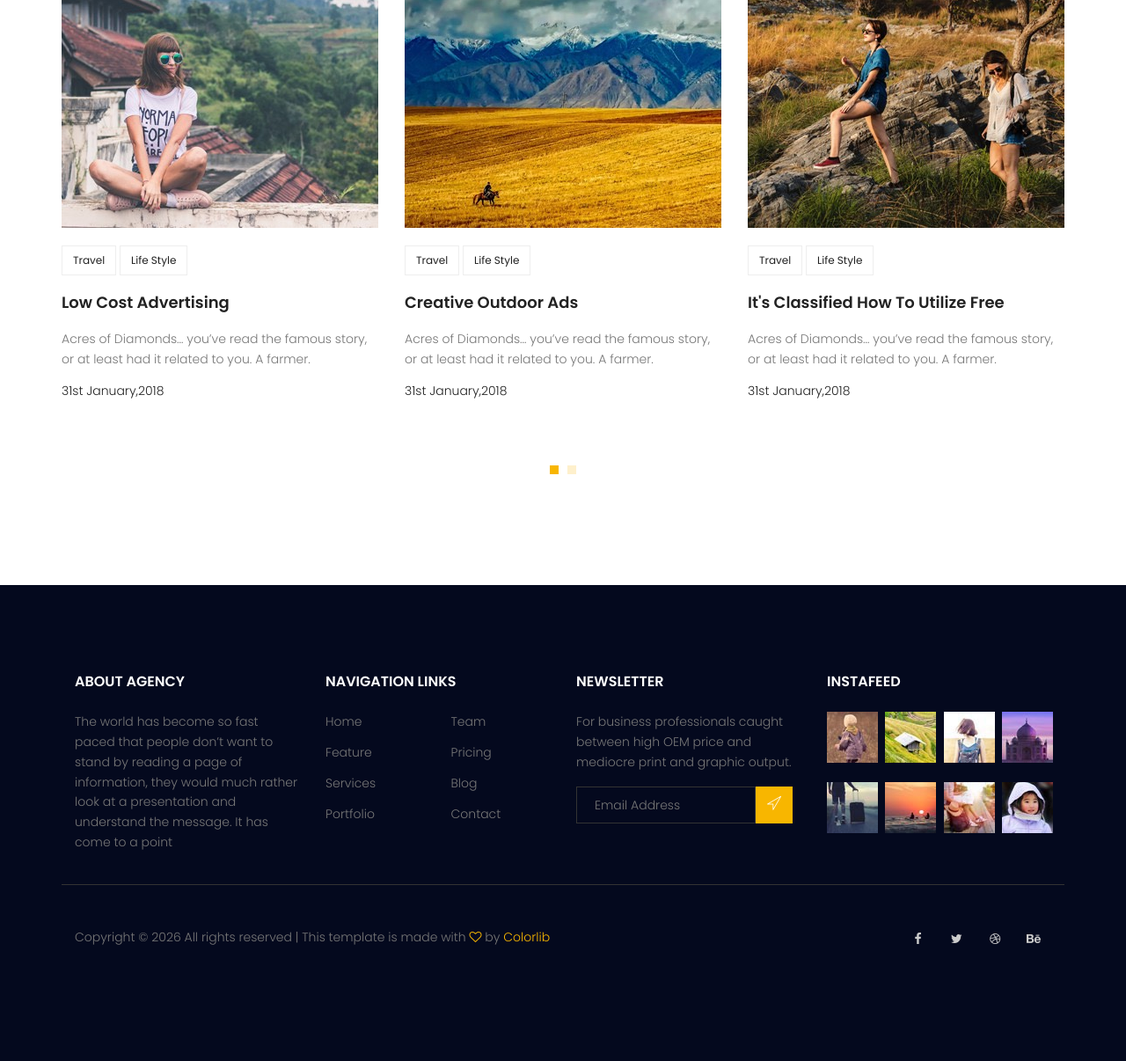
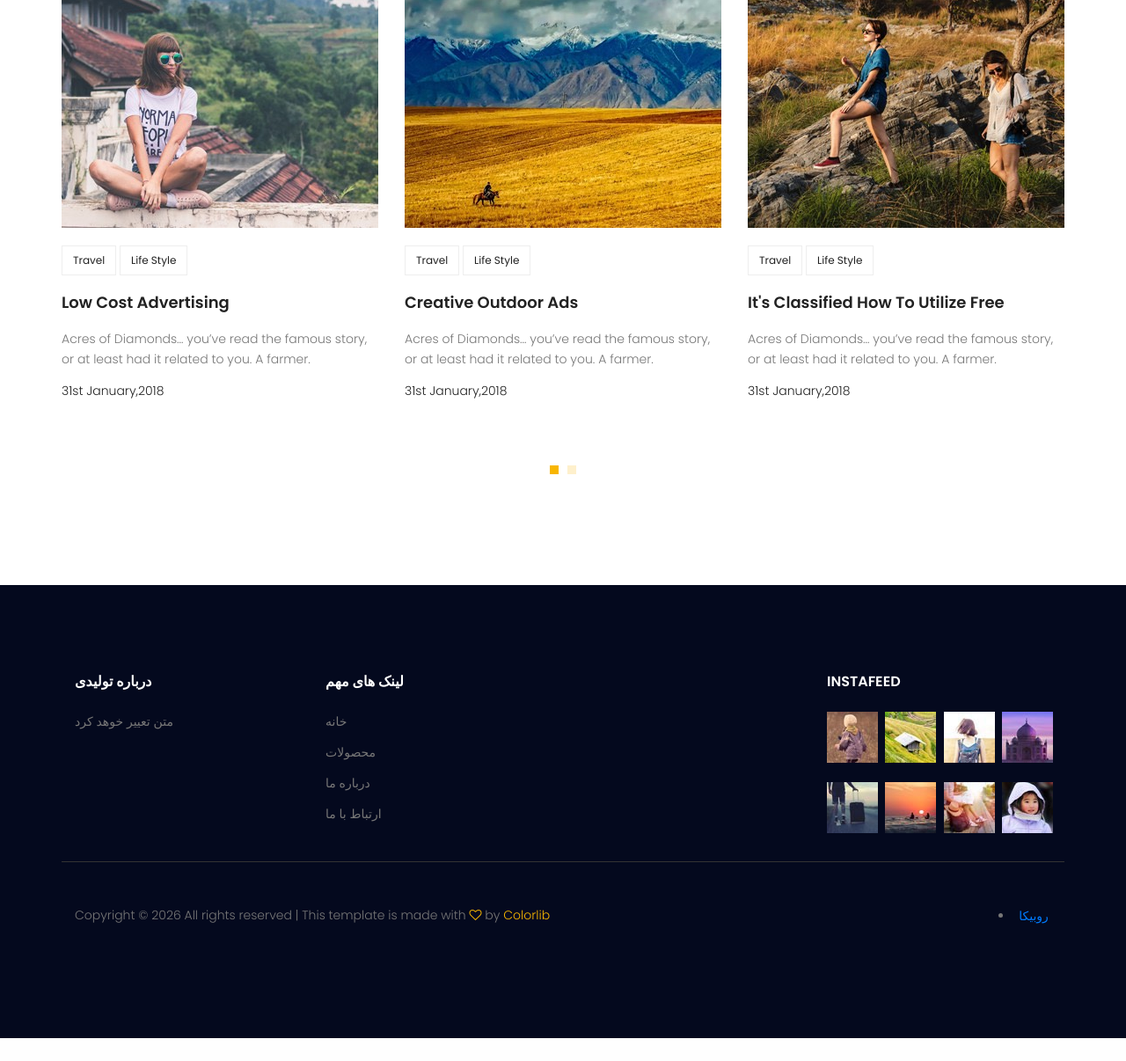
Before and after one commit to yoonZINO/mysite, a Django app: page / in a window 1280 px wide. Shown: the part 2790-3996 px from the top of the page at 88% size. After the commit the page ends 3970 px from the top, so only its background shows below. Run offline with Django 5.2, Linux system fonts and the light colour scheme; some libraries are stand-ins or nearby versions.

Commit message:
....
some change

```diff
--- a/manage.py
+++ b/manage.py
@@ -6,7 +6,7 @@ import sys
 
 def main():
     """Run administrative tasks."""
-    os.environ.setdefault('DJANGO_SETTINGS_MODULE', 'mysite.settings')
+    os.environ.setdefault('DJANGO_SETTINGS_MODULE', 'mysite.setting.dev')
     try:
         from django.core.management import execute_from_command_line
     except ImportError as exc:
--- a/templates/base.html
+++ b/templates/base.html
@@ -45,17 +45,14 @@
                             <li><a>Logged in as {{request.user.username}}</a></li>
                             <li><a href="{% url 'user_account:logout' %}">Logout</a></li>
                             {% else %}
-                            <li><a href="{% url 'user_account:login' %}">Login</a></li>
-                            <li><a href="{% url 'user_account:signup' %}">Signup</a></li>
+                            <li><a href="{% url 'user_account:login' %}">ورود</a></li>
+                            <li><a href="{% url 'user_account:signup' %}">ثبت نام</a></li>
                             {% endif %}
                         </ul>
                     </div>
                     <div class="col-lg-6 col-sm-6 col-6 header-top-right">
                         <div class="header-social">
-                            <a href="#"><i class="fa fa-facebook"></i></a>
-                            <a href="#"><i class="fa fa-twitter"></i></a>
-                            <a href="#"><i class="fa fa-dribbble"></i></a>
-                            <a href="#"><i class="fa fa-behance"></i></a>
+                            <li><a href="https://rubika.ir/uni_teep">روبیکا</a></li>
                         </div>
                     </div>
                 </div>
@@ -68,13 +65,13 @@
                 </div>
                 <nav id="nav-menu-container">
                     <ul class="nav-menu">
-                        <li><a href="{% url 'django_app:index' %}">Home</a></li>
-                        <li><a href="{% url 'django_app:about' %}">About</a></li>
-                        <li><a href="{% url 'blog:index' %}">Blog</a></li>
+                        <li><a href="{% url 'django_app:index' %}">خانه</a></li>
+                        <li><a href="{% url 'django_app:about' %}">درباره ما</a></li>
+                        <li><a href="{% url 'blog:index' %}">محصولات</a></li>
 
                         </li>
 
-                        <li><a href="{%url 'django_app:contact' %}">Contact</a></li>
+                        <li><a href="{%url 'django_app:contact' %}">ارتباط</a></li>
                     </ul>
                 </nav><!-- #nav-menu-container -->
             </div>
@@ -93,57 +90,28 @@
             <div class="row">
                 <div class="col-lg-3  col-md-6 col-sm-6">
                     <div class="single-footer-widget">
-                        <h6>About Agency</h6>
+                        <h6>درباره تولیدی</h6>
                         <p>
-                            The world has become so fast paced that people don’t want to stand by reading a page of
-                            information, they would much rather look at a presentation and understand the message. It
-                            has come to a point
+                            متن تعییر خوهد کرد
                         </p>
                     </div>
                 </div>
                 <div class="col-lg-3 col-md-6 col-sm-6">
                     <div class="single-footer-widget">
-                        <h6>Navigation Links</h6>
+                        <h6>لینک های مهم</h6>
                         <div class="row">
                             <div class="col">
                                 <ul>
-                                    <li><a href="#">Home</a></li>
-                                    <li><a href="#">Feature</a></li>
-                                    <li><a href="#">Services</a></li>
-                                    <li><a href="#">Portfolio</a></li>
-                                </ul>
-                            </div>
-                            <div class="col">
-                                <ul>
-                                    <li><a href="#">Team</a></li>
-                                    <li><a href="#">Pricing</a></li>
-                                    <li><a href="#">Blog</a></li>
-                                    <li><a href="#">Contact</a></li>
+                                    <li><a href="{% url 'django_app:index' %}">خانه</a></li>
+                                    <li><a href="{% url 'blog:index' %}">محصولات</a></li>
+                                    <li><a href="{% url 'django_app:contact' %}">درباره ما</a></li>
+                                    <li><a href="{% url 'django_app:about' %}">ارتباط با ما</a></li>
                                 </ul>
                             </div>
                         </div>
                     </div>
                 </div>
                 <div class="col-lg-3  col-md-6 col-sm-6">
-                    <div class="single-footer-widget">
-                        <h6>Newsletter</h6>
-                        <p>
-                            For business professionals caught between high OEM price and mediocre print and graphic
-                            output.
-                        </p>
-                        <div id="mc_embed_signup">
-                            <form target="_blank"
-                                action="https://spondonit.us12.list-manage.com/subscribe/post?u=1462626880ade1ac87bd9c93a&amp;id=92a4423d01"
-                                method="get" class="subscription relative">
-                                <div class="input-group d-flex flex-row">
-                                    <input name="EMAIL" placeholder="Email Address" onfocus="this.placeholder = ''"
-                                        onblur="this.placeholder = 'Email Address '" required="" type="email">
-                                    <button class="btn bb-btn"><span class="lnr lnr-location"></span></button>
-                                </div>
-                                <div class="mt-10 info"></div>
-                            </form>
-                        </div>
-                    </div>
                 </div>
                 <div class="col-lg-3  col-md-6 col-sm-6">
                     <div class="single-footer-widget mail-chimp">
@@ -172,10 +140,7 @@
                     <!-- Link back to Colorlib can't be removed. Template is licensed under CC BY 3.0. -->
                 </p>
                 <div class="col-lg-4 col-sm-12 footer-social">
-                    <a href="#"><i class="fa fa-facebook"></i></a>
-                    <a href="#"><i class="fa fa-twitter"></i></a>
-                    <a href="#"><i class="fa fa-dribbble"></i></a>
-                    <a href="#"><i class="fa fa-behance"></i></a>
+                    <li><a href="https://rubika.ir/uni_teep">روبیکا</a></li>
                 </div>
             </div>
         </div>
```
